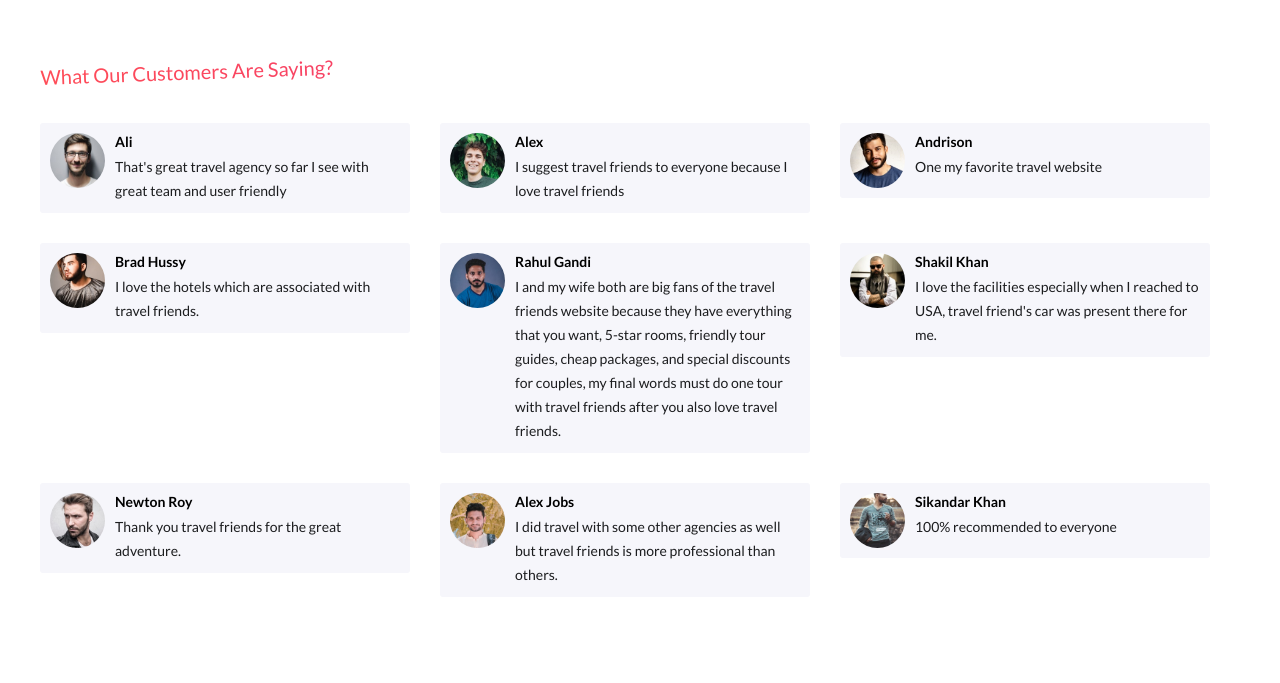
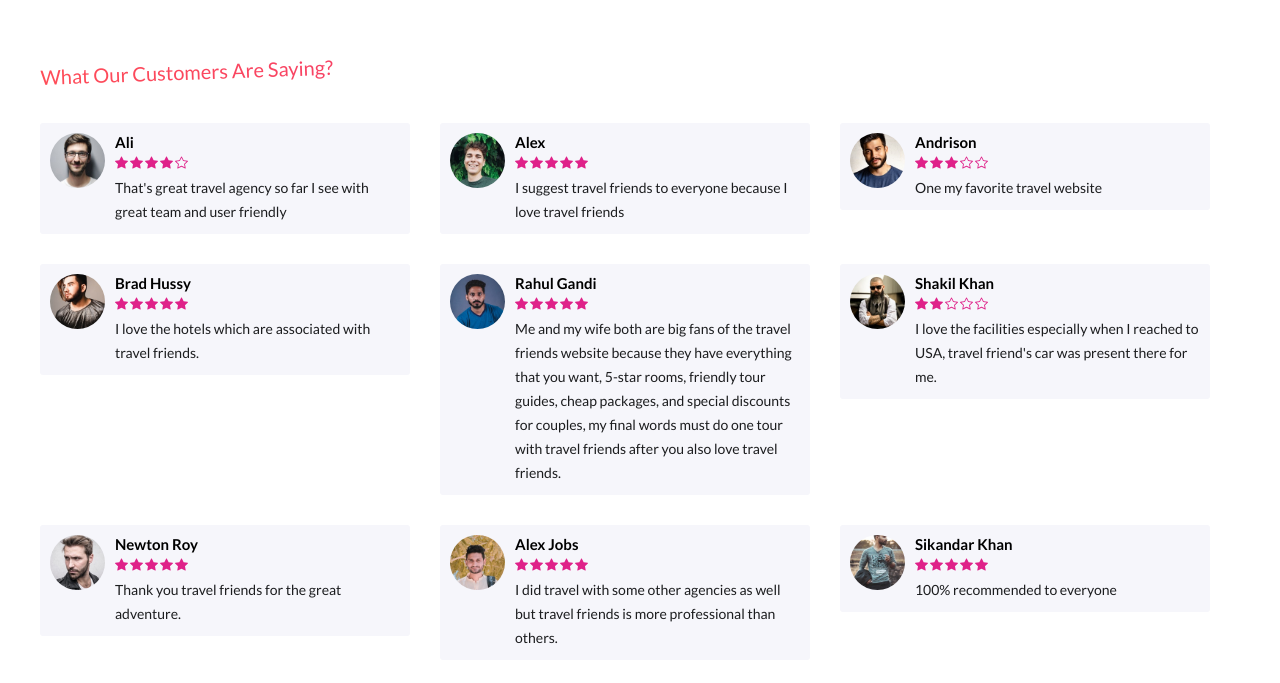
Before and after one commit to viettu2k/travel-website, a React (Create React App) app: page / in a window 1280 px wide. Shown: the part 2675-3358 px from the top of the page. Built offline with nearby package versions, Linux system fonts and the light colour scheme.

Commit message:
rating function

```diff
--- a/src/components/reviews/ReviewBody.jsx
+++ b/src/components/reviews/ReviewBody.jsx
@@ -1,6 +1,31 @@
 import React from "react";
+import { BsFillStarFill, BsStar } from "react-icons/bs";
 
 const ReviewBody = ({ review }) => {
+  const rating = (number) => {
+    let container = [];
+    for (let i = 1; i <= 5; i++) {
+      if (i <= number) {
+        container.push(
+          <BsFillStarFill
+            size={13}
+            color="#df2189"
+            className="reviews__body__contents__info__rating__icon"
+          />
+        );
+      } else {
+        container.push(
+          <BsStar
+            size={13}
+            color="#df2189"
+            className="reviews__body__contents__info__rating__icon"
+          />
+        );
+      }
+    }
+    return container;
+  };
+
   return (
     <div className="col-4 p-15">
       <div className="reviews__body">
@@ -13,7 +38,7 @@ const ReviewBody = ({ review }) => {
               {review.name}
             </div>
             <div className="reviews__body__contents__info__rating">
-              {review.starts}
+              {rating(review.stars)}
             </div>
             <div className="reviews__body__contents__info__comment">
               {review.comment}
--- a/src/data/reviews.js
+++ b/src/data/reviews.js
@@ -1,71 +1,65 @@
-const reviews = [
-	{
+const reviews = [{
         id: 1,
-		name: 'ali',
-		comment:
-			"That's great travel agency so far I see with great team and user friendly",
+        name: "ali",
+        comment: "That's great travel agency so far I see with great team and user friendly",
         stars: 4,
-		image: '/assets/reviewUsers/user1.jpg',
+        image: "/assets/reviewUsers/user1.jpg",
     },
     {
         id: 2,
-		name: 'alex',
-		comment:
-			'I suggest travel friends to everyone because I love travel friends',
+        name: "alex",
+        comment: "I suggest travel friends to everyone because I love travel friends",
         stars: 5,
-		image: '/assets/reviewUsers/user2.jpg',
+        image: "/assets/reviewUsers/user2.jpg",
     },
     {
         id: 3,
-		name: 'andrison',
-		comment: 'One my favorite travel website',
+        name: "andrison",
+        comment: "One my favorite travel website",
         stars: 3,
-		image: '/assets/reviewUsers/user3.jpg',
+        image: "/assets/reviewUsers/user3.jpg",
     },
     {
         id: 4,
-		name: 'brad hussy',
-		comment: 'I love the hotels which are associated with travel friends.',
+        name: "brad hussy",
+        comment: "I love the hotels which are associated with travel friends.",
         stars: 5,
-		image: '/assets/reviewUsers/user4.jpg',
+        image: "/assets/reviewUsers/user4.jpg",
     },
     {
         id: 5,
-		name: 'rahul gandi',
-		comment:
-			'I and my wife both are big fans of the travel friends website because they have everything that you want, 5-star rooms, friendly tour guides, cheap packages, and special discounts for couples, my final words must do one tour with travel friends after you also love travel friends.',
+        name: "rahul gandi",
+        comment: "Me and my wife both are big fans of the travel friends website because they have everything that you want, 5-star rooms, friendly tour guides, cheap packages, and special discounts for couples, my final words must do one tour with travel friends after you also love travel friends.",
         stars: 5,
-		image: '/assets/reviewUsers/user6.jpg',
+        image: "/assets/reviewUsers/user6.jpg",
     },
     {
         id: 6,
-		name: 'shakil khan',
-		comment:
-			"I love the facilities especially when I reached to USA, travel friend's car was present there for me.",
+        name: "shakil khan",
+        comment: "I love the facilities especially when I reached to USA, travel friend's car was present there for me.",
         stars: 2,
-		image: '/assets/reviewUsers/user5.jpg',
+        image: "/assets/reviewUsers/user5.jpg",
     },
     {
         id: 7,
-		name: 'newton roy',
-		comment: 'Thank you travel friends for the great adventure.',
+        name: "newton roy",
+        comment: "Thank you travel friends for the great adventure.",
         stars: 5,
-		image: '/assets/reviewUsers/user7.jpg',
+        image: "/assets/reviewUsers/user7.jpg",
     },
     {
         id: 8,
-		name: 'alex jobs',
-		comment:
-			'I did travel with some other agencies as well but travel friends is more professional than others.',
+        name: "alex jobs",
+        comment: "I did travel with some other agencies as well but travel friends is more professional than others.",
         stars: 5,
-		image: '/assets/reviewUsers/user8.jpg',
+        image: "/assets/reviewUsers/user8.jpg",
     },
     {
         id: 9,
-		name: 'sikandar khan',
-		comment: '100% recommended to everyone',
+        name: "sikandar khan",
+        comment: "100% recommended to everyone",
         stars: 5,
-		image: '/assets/reviewUsers/user9.jpg',
+        image: "/assets/reviewUsers/user9.jpg",
     },
 ];
 export default reviews;
--- a/src/scss/components/_reviews.scss
+++ b/src/scss/components/_reviews.scss
@@ -23,7 +23,7 @@
                 flex: 1;
                 margin-left: 1rem;
                 &__name {
-                    font-size: 1.4rem;
+                    font-size: 1.5rem;
                     font-weight: 700;
                     text-transform: capitalize;
                 }
@@ -34,6 +34,15 @@
                     color: $blackDark;
                     font-weight: 400;
                 }
+                &__rating {
+                    margin-top: 0.5rem;
+                    &__icon {
+                        margin-left: 0.2rem;
+                        &:first-child {
+                            margin-left: 0;
+                        }
+                    }
+                }
             }
         }
     }
```
Also changed, not shown: src/main.css. Lines whose indentation alone changed are shown as unchanged.
